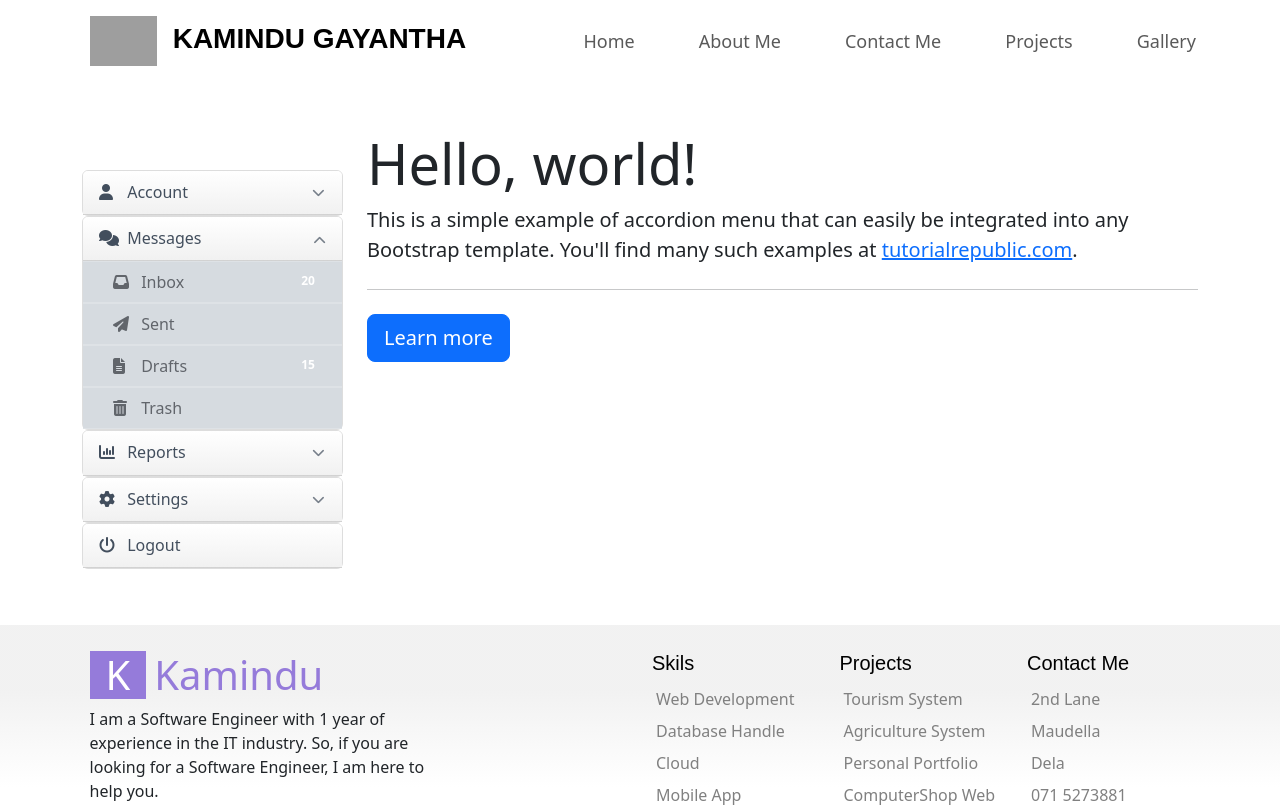
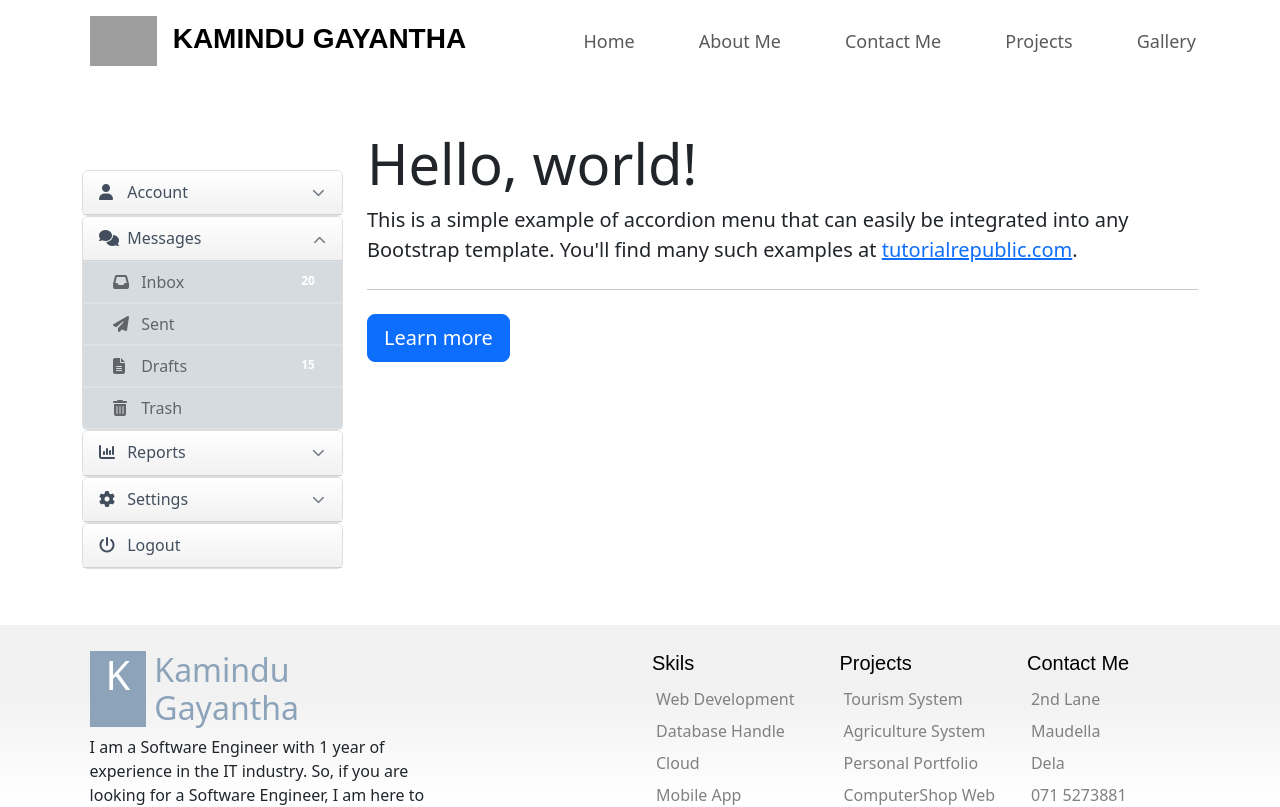
Before and after one commit to Kamindu99/personal-portfolio-web, a React (Create React App) app: page /my-profile in a window 1280 px wide. Shown: the top 807 px of the page. Built offline with nearby package versions, Linux system fonts and the light colour scheme; grey boxes are pictures that could not be loaded.

Commit message:
update footer

```diff
--- a/src/pages/Shared/Footer/Footer.tsx
+++ b/src/pages/Shared/Footer/Footer.tsx
@@ -11,8 +11,8 @@ const Footer = () => {
                         <div className="col-md-4 col-sm-4 col-xs-4">
                             <div className="footer-text pull-left">
                                 <div className="d-flex">
-                                    <h1 className="font-weight-bold me-2 px-3" style={{ color: "white", backgroundColor: "#957bda" }}> K </h1>
-                                    <h1 style={{ color: "#957bda" }}>Kamindu</h1>
+                                    <h1 className="font-weight-bold me-2 px-3" style={{ color: "white", backgroundColor: "#8ca3ba" }}> K </h1>
+                                    <h2 style={{ color: "#8ca3ba" }}>Kamindu Gayantha</h2>
                                 </div>
                                 <p className="card-text">
                                     I am a Software Engineer with 1 year of experience in the IT industry.
```
